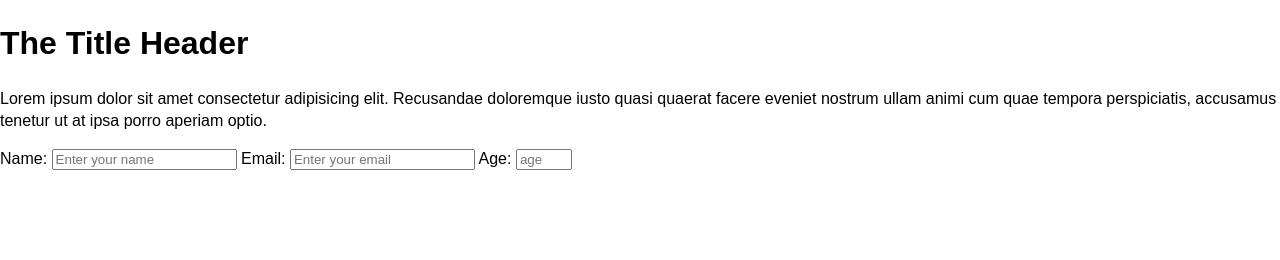
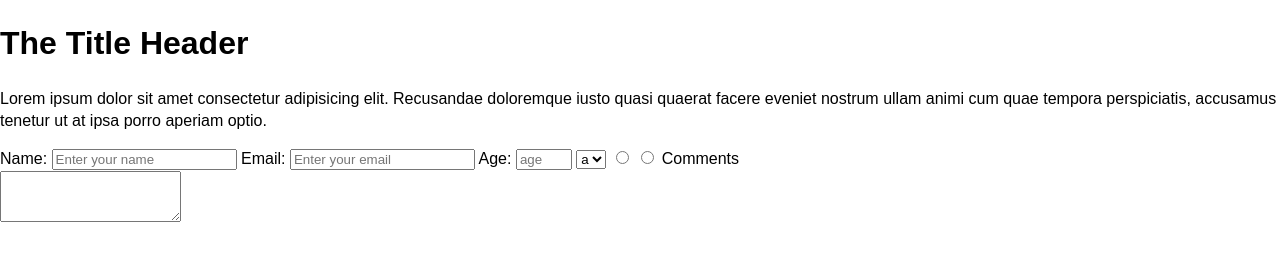
Before and after one commit to Codenney/collab-kehinde-ahmad, a plain HTML site: page index.html in a window 1280 px wide. Drawn offline with Linux system fonts and the light colour scheme.

Commit message:
15/17 passed

```diff
--- a/index.html
+++ b/index.html
@@ -21,6 +21,17 @@
       <input id="email" type="email" placeholder="Enter your email" required />
       <label for="number" id="number-label">Age:</label>
       <input id="number" type="number" min="10" max="70" placeholder="age" />
+      <select id="dropdown">
+        <option value="1">a</option>
+        <option value="2">b</option>
+      </select>
+      <input value="a" type="radio" name="option"/>
+      <input value="b" type="radio" name ="option"/>
+      <label>Comments</label>
+      <div class="form-group">
+        <label for=""></label>
+        <textarea class="form-control" name="" id="" rows="3"></textarea>
+      </div>
     </form>
 
     <!--
```
